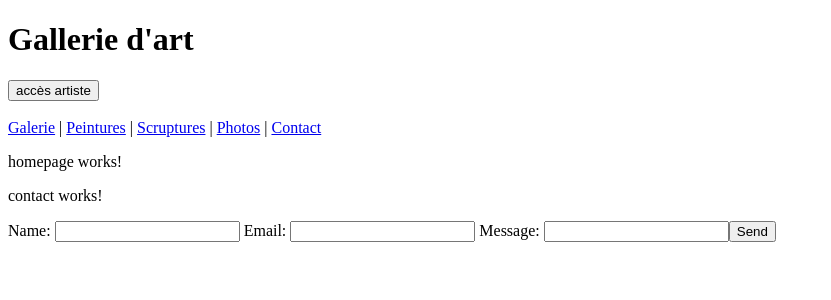
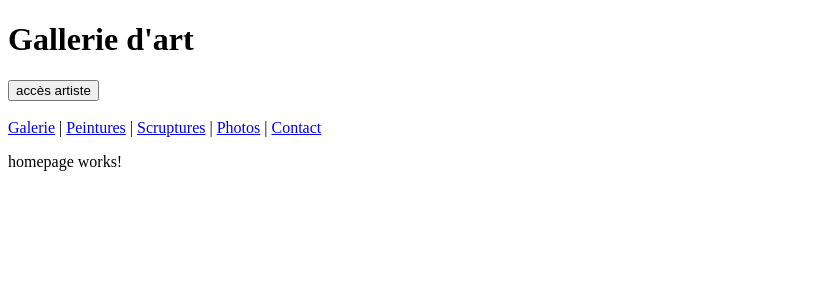
Before and after one commit to tyroger/GalerieArt, an Angular app: page / in a window 1280 px wide. Shown: the top 300 px of the page, without its empty margins (0-831 px from the left). Built offline with nearby package versions, Linux system fonts and the light colour scheme.

Commit message:
add contact form to dev branch

```diff
--- a/src/app/app-routing.module.ts
+++ b/src/app/app-routing.module.ts
@@ -5,6 +5,7 @@ import { HomepageComponent } from './components/homepage/homepage.component';
 import { PeinturesComponent } from './components/peintures/peintures.component';
 import { ScrupturesComponent } from './components/scruptures/scruptures.component';
 import { PhotosComponent } from './components/photos/photos.component';
+import { ContactComponent } from './components/contact/contact.component';
 import { NotFoundComponent } from './components/not-found/not-found.component';
 
 const routes: Routes = [
@@ -13,6 +14,7 @@ const routes: Routes = [
   {path:"peintures",component:PeinturesComponent},
   {path:"scruptures",component:ScrupturesComponent},
   {path:"photos",component:PhotosComponent},
+  {path:"contact",component:ContactComponent},
   {path:"**", component:NotFoundComponent}
 ];
 
--- a/src/app/app.component.html
+++ b/src/app/app.component.html
@@ -1,3 +1,2 @@
 <app-navigation></app-navigation>
 <router-outlet></router-outlet>
-<app-contact></app-contact>
```
